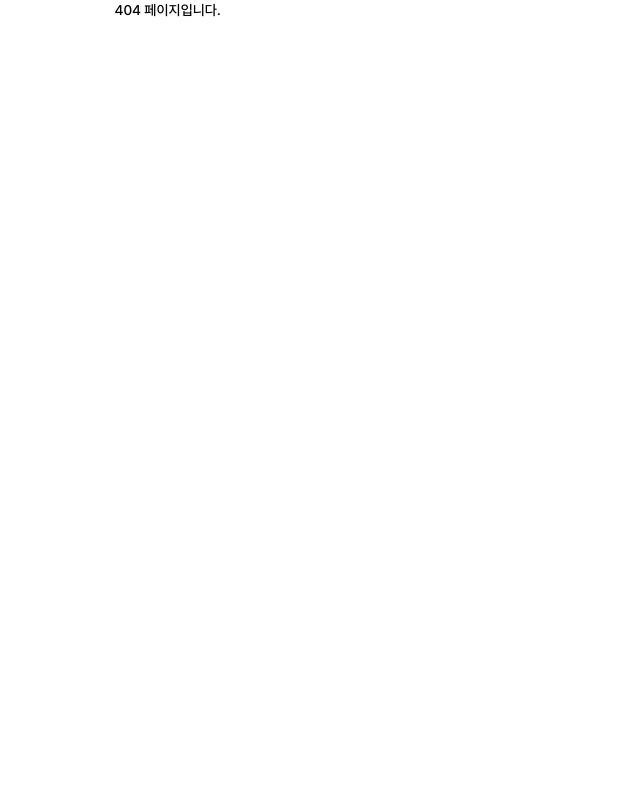
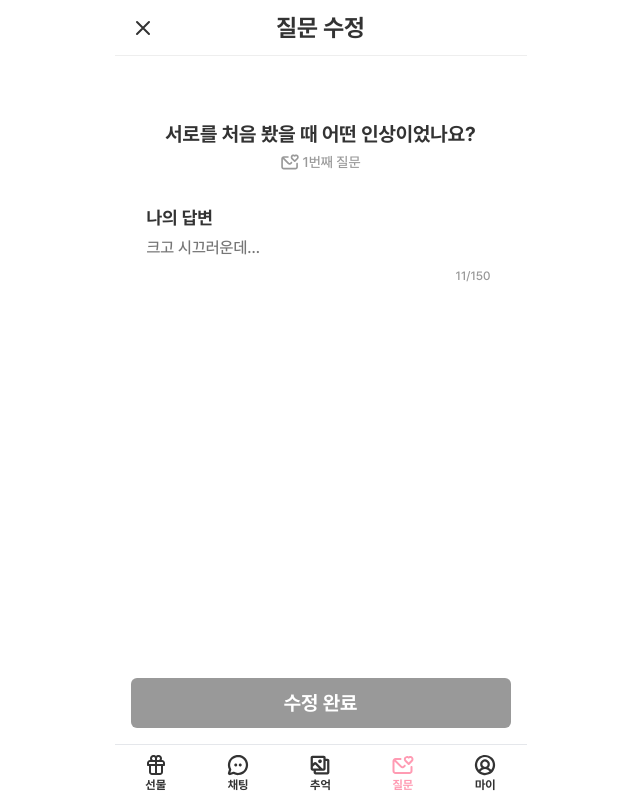
Before and after one commit to LoFin-official/LoFin-FE, a Next.js app: page /question/1/edit in a window 1280 px wide. Before the commit this address had no page. Shown: the whole page, without its empty margins (312-952 px from the left). Built offline with nearby package versions, Linux system fonts and the light colour scheme.

Commit message:
🌟 Feat : 질문 수정 페이지 - 임시 마크업 완료

```diff
--- /dev/null
+++ b/src/pages/question/[id]/edit.tsx
@@ -0,0 +1,94 @@
+import { QuestionsIcon } from '@/assets/icons/SvgIcon';
+import BottomBar from '@/components/shared/BottomBar';
+import Button from '@/components/shared/Button';
+import Header from '@/components/shared/Header';
+import { questions } from '@/data/questionsData';
+import { answers } from '@/data/questionsAnswerData';
+import { useRouter } from 'next/router';
+import { ReactNode, useEffect, useRef, useState } from 'react';
+
+export default function QuestionEditPage() {
+  const router = useRouter();
+  const { id } = router.query;
+
+  const [questionText, setQuestionText] = useState('');
+
+  const [inputValue, setInputValue] = useState('');
+  const [initialAnswer, setInitialAnswer] = useState('');
+  const textareaRef = useRef<HTMLTextAreaElement | null>(null);
+
+  const handleInputChange = (e: React.ChangeEvent<HTMLTextAreaElement>) => {
+    setInputValue(e.target.value);
+    if (textareaRef && textareaRef.current) {
+      textareaRef.current.style.height = '0px';
+      const scrollHeight = textareaRef.current.scrollHeight;
+      textareaRef.current.style.height = scrollHeight + 'px';
+    }
+  };
+
+  useEffect(() => {
+    if (id) {
+      const questionObj = questions.find((q) => q.id === Number(id));
+      if (questionObj) {
+        setQuestionText(questionObj.question);
+      }
+      const answerList = answers[Number(id)];
+      if (answerList && answerList.length > 0) {
+        // '제리'의 기존 답변만 뽑기 (실제 로그인 유저라면 해당 유저 필터링)
+        const myAnswer = answerList.find((a) => a.nickname === '제리');
+        if (myAnswer) {
+          setInputValue(myAnswer.content);
+          setInitialAnswer(myAnswer.content);
+        }
+      }
+    }
+  }, [id]);
+
+  const isComplete = inputValue.trim() !== initialAnswer.trim();
+
+  const handleQuestion = () => {
+    if (isComplete) {
+      console.log('수정된 답변:', inputValue);
+      router.push(`/question/${id}`);
+    }
+  };
+
+  return (
+    <div className='flex flex-col gap-8 pt-16 px-4 min-h-[calc(100vh-112px)] items-center'>
+      <div className='flex flex-col gap-2 items-center text-center'>
+        <span className='w-auto h-6 text-[#333333] font-bold text-xl'>{questionText}</span>
+        <div className='flex flex-row gap-0.5'>
+          <QuestionsIcon className='text-[#999999]'></QuestionsIcon>
+          <span className='w-auto h-5 text-[#999999]'>{id}번째 질문</span>
+        </div>
+      </div>
+      <div className='flex flex-col gap-2 w-[348px] h-auto'>
+        <span className='w-auto h-6 text-[#333333] font-bold text-lg'>나의 답변</span>
+        <textarea
+          ref={textareaRef}
+          className='w-full h-6 text-[#767676] text-base border-none resize-none focus:outline-none'
+          placeholder='솔직한 마음을 편하게 적어주세요 :)'
+          value={inputValue}
+          onChange={handleInputChange}
+          maxLength={150}
+        />
+        <span className='w-auto h-5 text-[#999999] text-xs text-end pr-1'>{inputValue.length}/150</span>
+      </div>
+      <div className='fixed bottom-[72px]'>
+        <Button isComplete={isComplete} onClick={handleQuestion} className='w-full'>
+          수정 완료
+        </Button>
+      </div>
+    </div>
+  );
+}
+
+QuestionEditPage.getLayout = (page: ReactNode) => {
+  return (
+    <>
+      <Header>질문 수정</Header>
+      {page}
+      <BottomBar />
+    </>
+  );
+};
```
